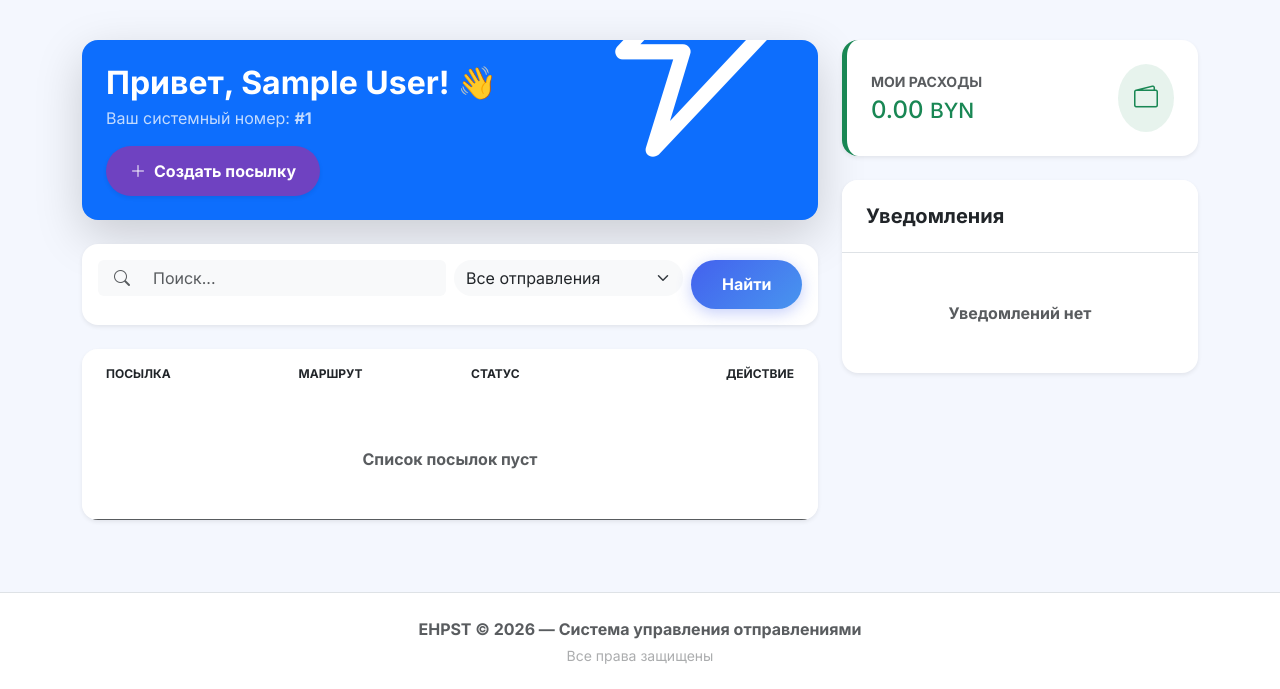
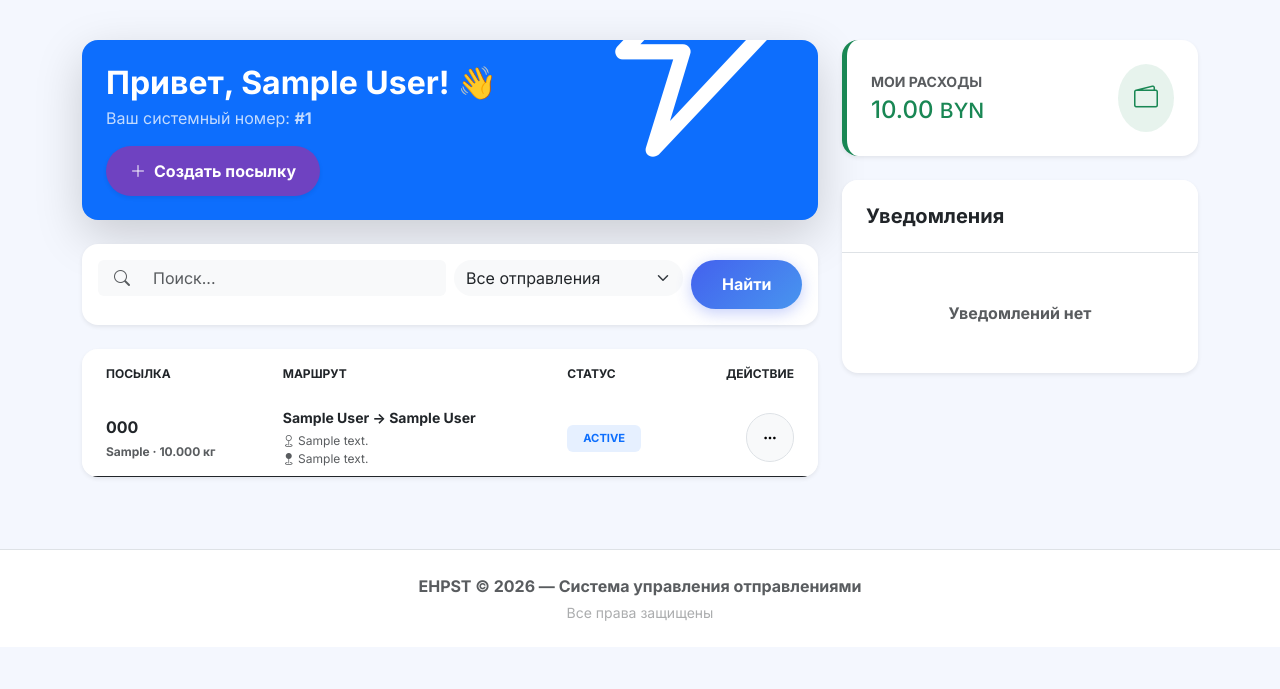
Before and after one commit to ereksscofix-create/123, a PHP site: page /dashboard.php in a window 1280 px wide. Shown: the part 75-764 px from the top of the page. After the commit the page ends 696 px from the top, so only its background shows below. Run offline with PHP 8.4, Linux system fonts and the light colour scheme; the visitor is signed in with stand-in values (Sample User, id 1); tables that the repository leaves empty hold one stand-in row (values such as "Sample post"); data that the repository does not hold is empty.

Commit message:
fix: ensure parcel visibility for senders and recipients
- Fixed `dashboard.php` query logic by using unique named placeholders for each user ID parameter.
- Corrected statistics queries to properly filter by user ID for non-worker roles.
- Ensured that users can see parcels where they are either the sender or the recipient.

Co-authored-by: ereksscofix-create <284717084+ereksscofix-create@users.noreply.github.com>

```diff
--- a/dashboard.php
+++ b/dashboard.php
@@ -48,12 +48,13 @@ try {
         $total_parcels = (int)$pdo->query("SELECT COUNT(*) FROM parcels")->fetchColumn();
         $total_revenue = (float)$pdo->query("SELECT IFNULL(SUM(cost),0) FROM parcels")->fetchColumn();
     } else {
-        $stmt = $pdo->prepare("SELECT COUNT(*) FROM parcels WHERE sender_id = :uid OR recipient_id = :uid");
-        $stmt->execute(['uid' => $user_id]);
+        // Статистика: Используем уникальные плейсхолдеры для надежности
+        $stmt = $pdo->prepare("SELECT COUNT(*) FROM parcels WHERE sender_id = :sid_stats OR recipient_id = :rid_stats");
+        $stmt->execute(['sid_stats' => $user_id, 'rid_stats' => $user_id]);
         $total_parcels = (int)$stmt->fetchColumn();
 
-        $stmt = $pdo->prepare("SELECT IFNULL(SUM(cost),0) FROM parcels WHERE sender_id = :uid");
-        $stmt->execute(['uid' => $user_id]);
+        $stmt = $pdo->prepare("SELECT IFNULL(SUM(cost),0) FROM parcels WHERE sender_id = :sid_rev");
+        $stmt->execute(['sid_rev' => $user_id]);
         $total_revenue = (float)$stmt->fetchColumn();
     }
 
@@ -62,8 +63,10 @@ try {
     $where = [];
 
     if ($role !== 'worker') {
-        $where[] = "(p.sender_id = :uid OR p.recipient_id = :uid)";
-        $params['uid'] = $user_id;
+        // ВАЖНО: Используем разные имена для плейсхолдеров, чтобы избежать конфликтов в некоторых версиях PDO
+        $where[] = "(p.sender_id = :uid_sender OR p.recipient_id = :uid_recipient)";
+        $params['uid_sender'] = $user_id;
+        $params['uid_recipient'] = $user_id;
     }
 
     if ($filter === 'in_transit') {
```
